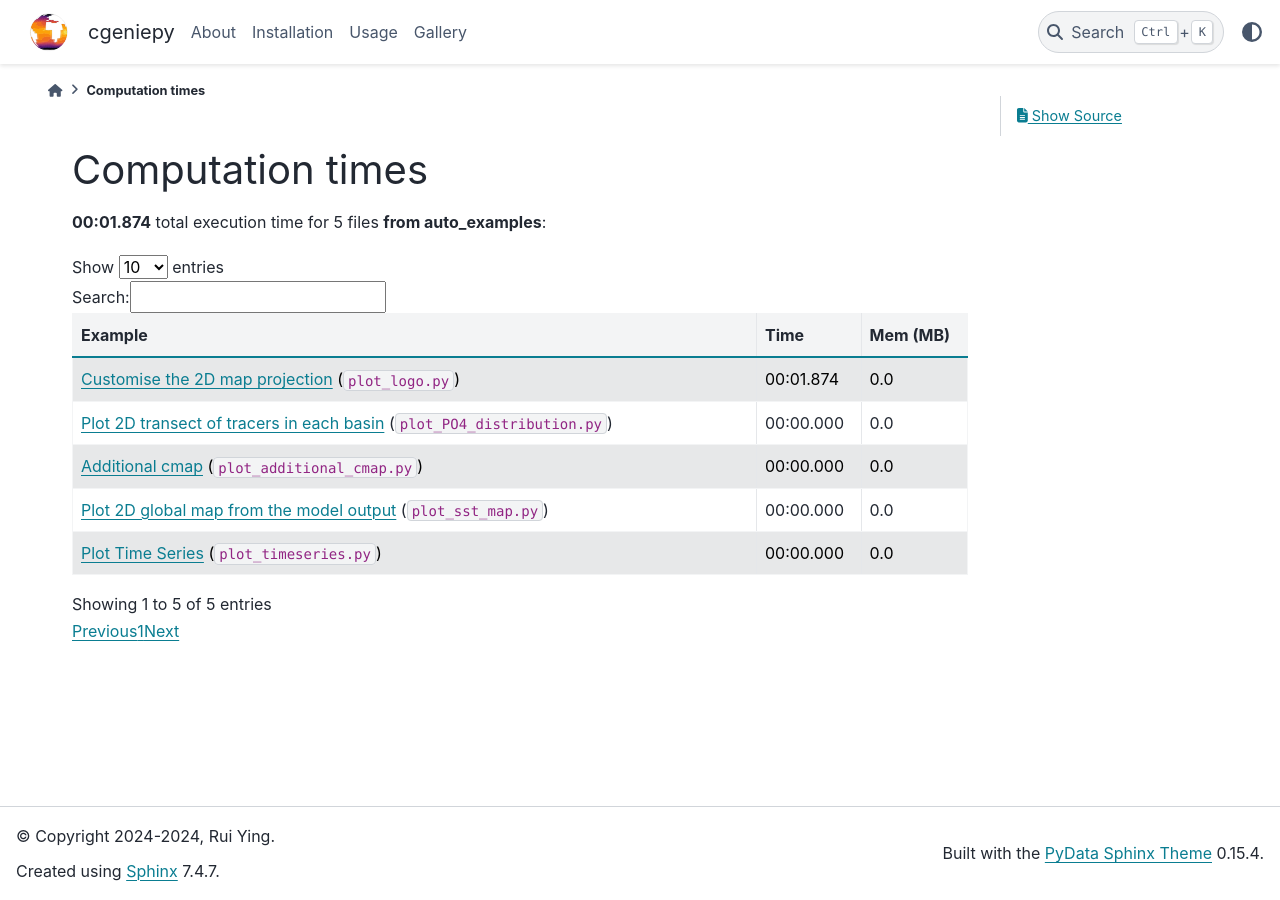
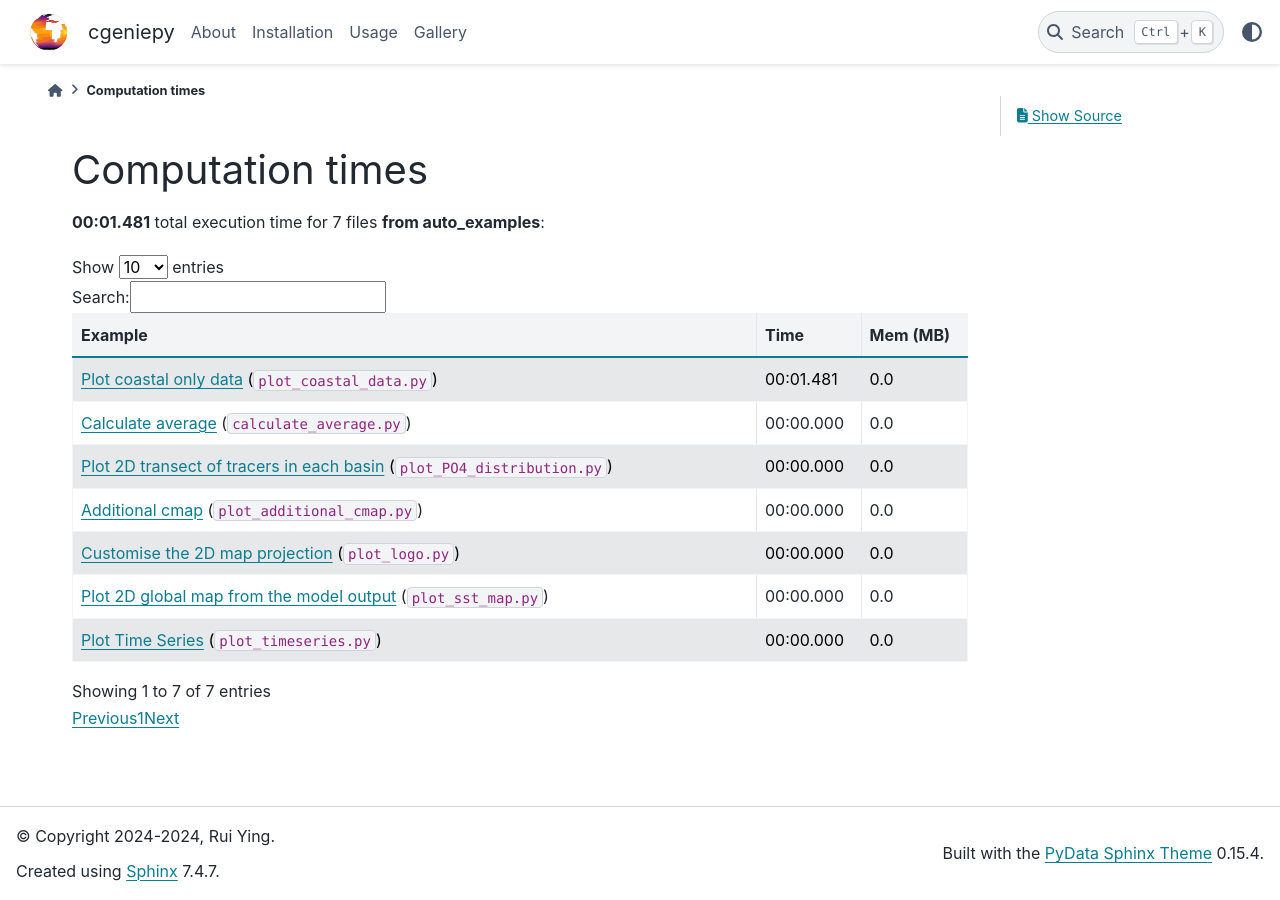
Before and after one commit to ruiying-ocean/cgeniepy, a Sphinx documentation site: the page built from docs/source/auto_examples/sg_execution_times.rst, in a window 1280 px wide. Built offline with Sphinx 7.4.7 and the PyData theme 0.15.4, drawn with Linux system fonts in a browser that asks for light colours; a script that is not in the unit is left out.

Commit message:
add new gallery: plot coastal data

```diff
--- /dev/null
+++ b/docs/source/auto_examples/plot_coastal_data.py
@@ -0,0 +1,24 @@
+"""
+=========================================
+Plot coastal only data
+=========================================
+
+This example shows how to plot the PO4 distribution in each basin.
+"""
+
+import xarray as xr
+from cgeniepy.model import GenieModel
+import numpy as np
+
+pi_model = GenieModel("/Users/yingrui/Science/lgm_bcp/model/muffin.CB.worlg4.BASESFeTDTL.SPIN", gemflag='biogem')
+
+sst = pi_model.get_var('ocn_sur_temp').isel(time=-1)
+
+## grid category is a pre-defined 2D data
+## 0: coastal
+## 1: land
+## 2: open ocean
+gc = pi_model.grid_category()
+
+## coastal region
+xr.where(gc == 0, sst.array.values, np.nan).plot()
--- a/docs/source/auto_examples/sg_execution_times.rst
+++ b/docs/source/auto_examples/sg_execution_times.rst
@@ -6,7 +6,7 @@
 
 Computation times
 =================
-**00:01.874** total execution time for 5 files **from auto_examples**:
+**00:01.481** total execution time for 7 files **from auto_examples**:
 
 .. container::
 
@@ -32,13 +32,19 @@ Computation times
    * - Example
      - Time
      - Mem (MB)
-   * - :ref:`sphx_glr_auto_examples_plot_logo.py` (``plot_logo.py``)
-     - 00:01.874
+   * - :ref:`sphx_glr_auto_examples_plot_coastal_data.py` (``plot_coastal_data.py``)
+     - 00:01.481
+     - 0.0
+   * - :ref:`sphx_glr_auto_examples_calculate_average.py` (``calculate_average.py``)
+     - 00:00.000
      - 0.0
    * - :ref:`sphx_glr_auto_examples_plot_PO4_distribution.py` (``plot_PO4_distribution.py``)
      - 00:00.000
      - 0.0
    * - :ref:`sphx_glr_auto_examples_plot_additional_cmap.py` (``plot_additional_cmap.py``)
+     - 00:00.000
+     - 0.0
+   * - :ref:`sphx_glr_auto_examples_plot_logo.py` (``plot_logo.py``)
      - 00:00.000
      - 0.0
    * - :ref:`sphx_glr_auto_examples_plot_sst_map.py` (``plot_sst_map.py``)
```
Also changed, not shown: docs/source/auto_examples/index.rst (+18 -0 lines), docs/source/auto_examples/plot_coastal_data.rst (added, +95 -0 lines), docs/source/auto_examples/images/sphx_glr_plot_coastal_data_001.png (added), docs/source/auto_examples/images/thumb/sphx_glr_plot_coastal_data_thumb.png (added), docs/source/auto_examples/plot_coastal_data.ipynb (added), 4 other files.
